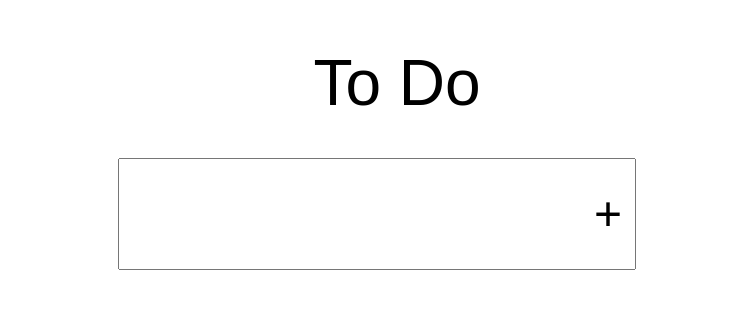
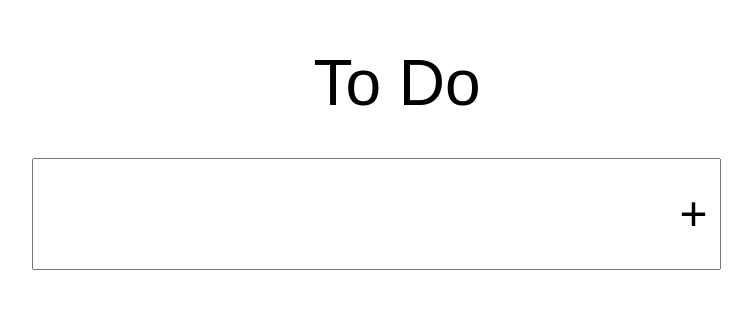
Before and after one commit to GarrettAnderson/todo, a website: page public/index.html in a window 1280 px wide. Shown: the part 245-554 px from the top of the page, without its empty margins (243-995 px from the left). Drawn offline with Linux system fonts and the light colour scheme.

Commit message:
updated the width of the container for the input field and the button. removed the width on the input field itself. centered the input field

```diff
--- a/public/screen.css
+++ b/public/screen.css
@@ -22,7 +22,6 @@ h1 {
 }
 
 input {
-    width: 450px;
     padding: 2rem;
     font-size: 3rem;
 }
@@ -42,4 +41,7 @@ button.addToDo {
 .inputAddSection {
     display: flex;
     height: 7rem;
+    width: 85%;
+    margin: 0 auto;
+    justify-content: center;
 }
```
